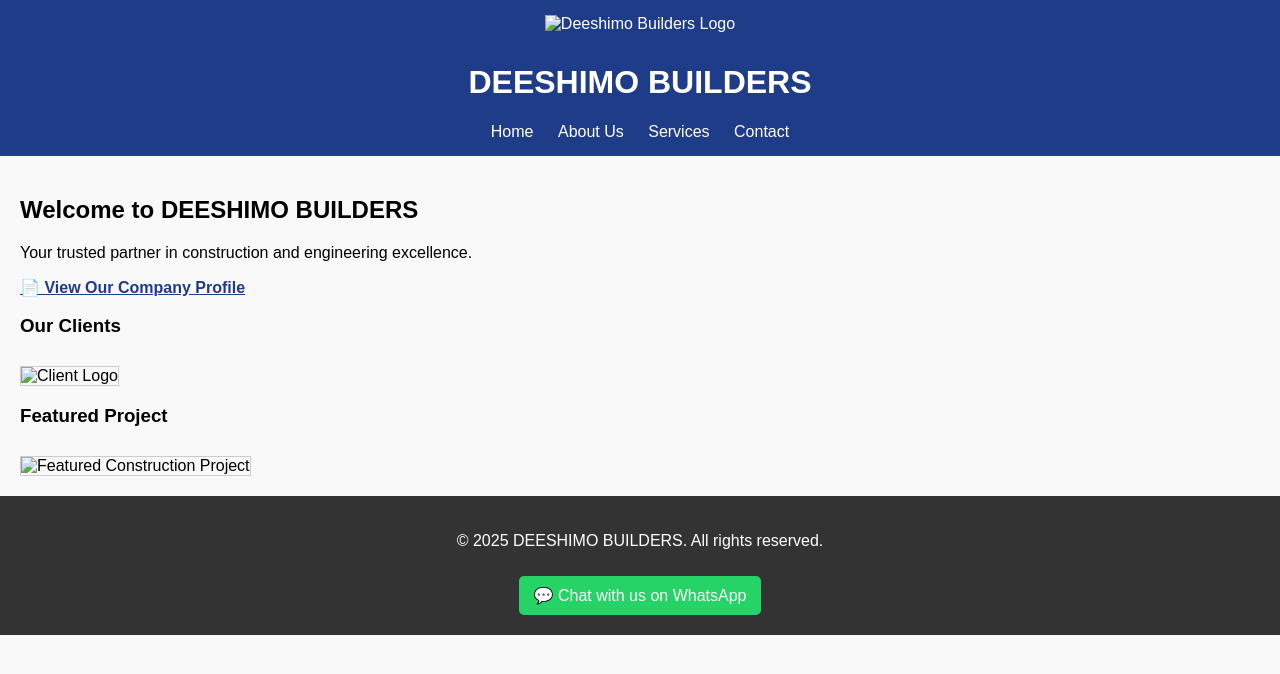
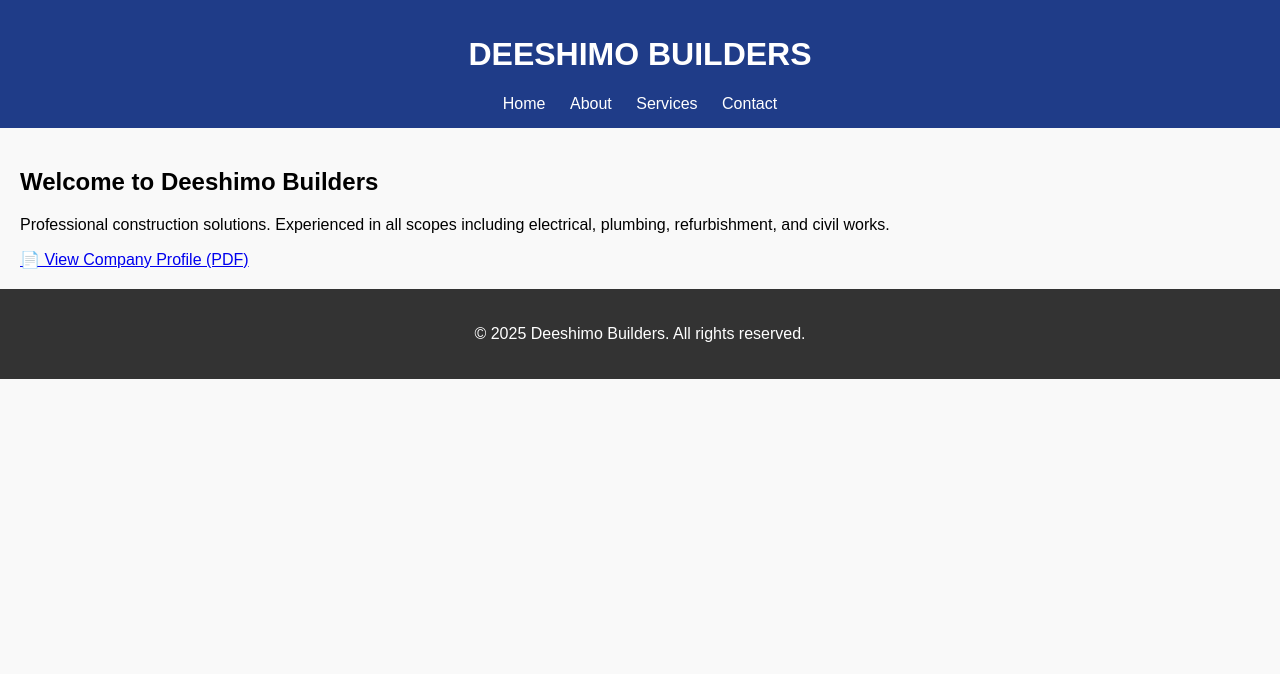
Before and after one commit to Deeshimobuilders/deeshimobuilders-website, a plain HTML site: page index.html in a window 1280 px wide. Drawn offline with Linux system fonts and the light colour scheme.

Commit message:
Add files via upload

```diff
--- a/index.html
+++ b/index.html
@@ -1,34 +1,29 @@
 <!DOCTYPE html>
 <html lang="en">
 <head>
-  <meta charset="UTF-8" />
-  <meta name="viewport" content="width=device-width, initial-scale=1.0"/>
-  <title>DEESHIMO BUILDERS</title>
-  <link rel="stylesheet" href="style.css" />
+    <meta charset="UTF-8">
+    <title>Deeshimo Builders</title>
+    <link rel="stylesheet" href="style.css">
 </head>
 <body>
     <header>
-    <img src="logo.png" alt="Deeshimo Builders Logo" class="logo">
         <h1>DEESHIMO BUILDERS</h1>
         <nav>
             <a href="index.html">Home</a>
-      <a href="about.html">About Us</a>
+            <a href="about.html">About</a>
             <a href="services.html">Services</a>
             <a href="contact.html">Contact</a>
         </nav>
     </header>
     <main>
-    <h2>Welcome to DEESHIMO BUILDERS</h2>
-    <p>Your trusted partner in construction and engineering excellence.</p>
-    <p><a href="DSM%20Company%20profile%20.pdf" target="_blank" class="pdf-link">📄 View Our Company Profile</a></p>
-    <h3>Our Clients</h3>
-    <img src="client-logo.png" alt="Client Logo" class="client-logo">
-    <h3>Featured Project</h3>
-    <img src="project-photo.jpg" alt="Featured Construction Project" class="project-photo">
+        <section>
+            <h2>Welcome to Deeshimo Builders</h2>
+            <p>Professional construction solutions. Experienced in all scopes including electrical, plumbing, refurbishment, and civil works.</p>
+            <a href="DSM_Company_Profile.pdf" target="_blank">📄 View Company Profile (PDF)</a>
+        </section>
     </main>
     <footer>
-    <p>© 2025 DEESHIMO BUILDERS. All rights reserved.</p>
-    <a class="whatsapp-button" href="https://wa.me/60129011093" target="_blank">💬 Chat with us on WhatsApp</a>
+        <p>© 2025 Deeshimo Builders. All rights reserved.</p>
     </footer>
 </body>
 </html>
```
Lines whose indentation alone changed are shown as unchanged.
